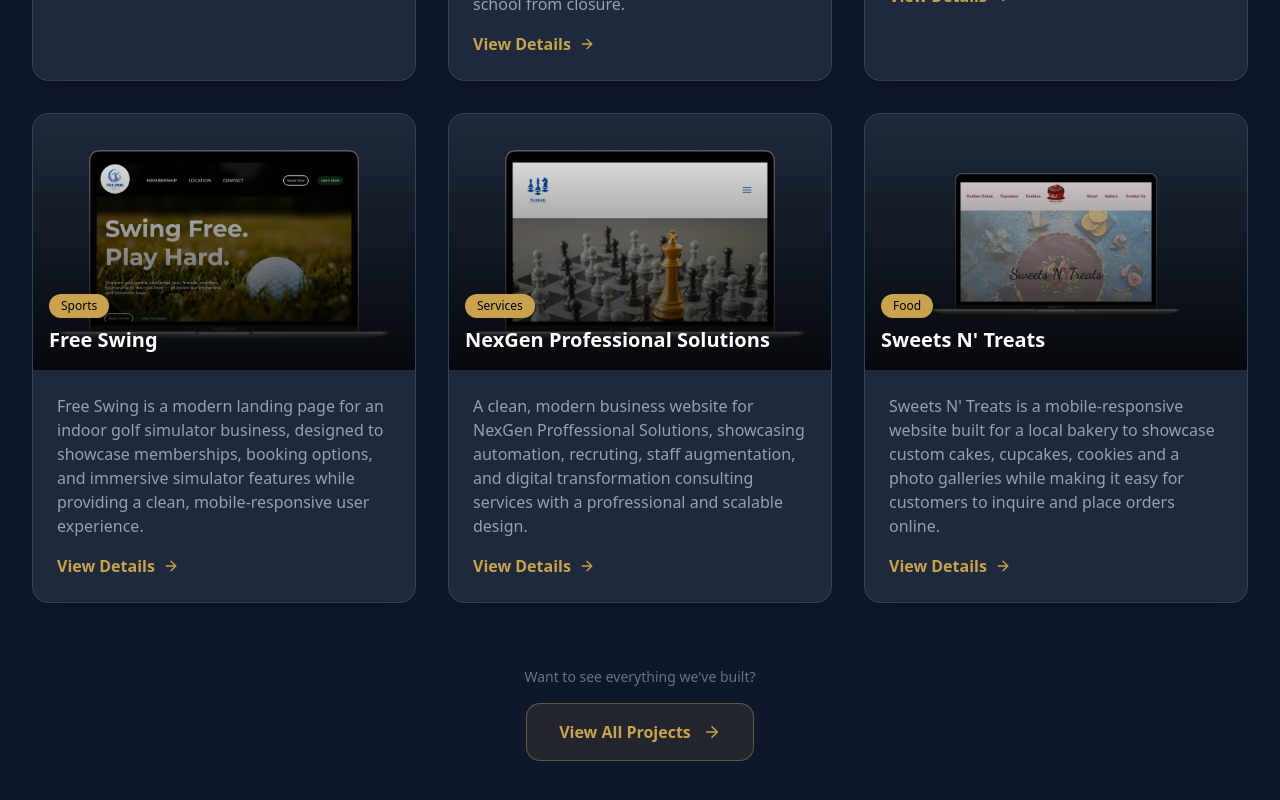
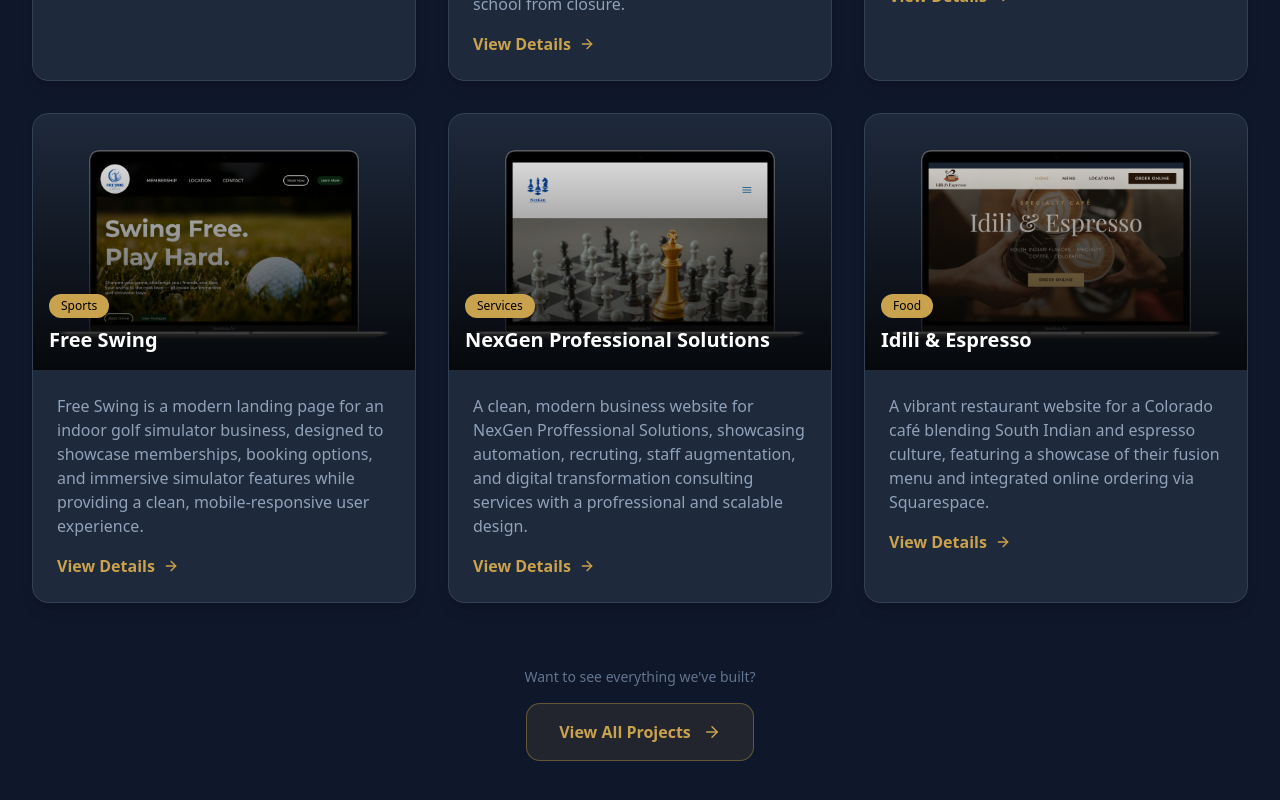
Before and after one commit to rmathew21/roboWebSolutions, a React (Vite) app: page / in a window 1280 px wide. Shown: the part 2187-2987 px from the top of the page. Built offline with nearby package versions, Linux system fonts and the light colour scheme.

Commit message:
added Idili & Espresso project

```diff
--- a/src/components/Projects.jsx
+++ b/src/components/Projects.jsx
@@ -8,6 +8,7 @@ import freeSwingMockup from "../assets/freeSwingMockup.png";
 import nexGenMockup from "../assets/nexGenMockup.png";
 import sweetTreatMockup from "../assets/sweetNTreatsMockup.png";
 import msacpaMockup from "../assets/msacpaMockup.png";
+import idiliEspressoMockup from "../assets/idiliEspressoMockup.png"
 //Mockup color in Shot.so use #1E293B
 
 export function Projects() {
@@ -156,19 +157,19 @@ export function Projects() {
     },
     {
       id: 6,
-      title: "Sweets N' Treats",
+      title: "Idili & Espresso",
       category: "Food",
-      image: sweetTreatMockup,
+      image: idiliEspressoMockup,
       description:
-        "Sweets N' Treats is a mobile-responsive website built for a local bakery to showcase custom cakes, cupcakes, cookies and a photo galleries while making it easy for customers to inquire and place orders online.",
+        "A vibrant restaurant website for a Colorado café blending South Indian and espresso culture, featuring a showcase of their fusion menu and integrated online ordering via Squarespace.",
       fullDescription:
-        "Sweets N' Treats needed a clean, modern website to showcase their baked goods while building credibility for a growing local bakery brand. I designed and developed a mobile-responsive site that highlights their product offerings, photo gallery, and contact options, making it easy for customers to browse and submit inquiries. The website focuses on strong visual storytelling with optimized dessert images, clear navigation, and simple calls to action so customers can quickly explore products and place orders. Built with performance and usability in mind, the site loads quickly on mobile devices and provides a professional online presence that helps the bakery attract new customers and grow their business.",
+        "Idili & Espresso is a Colorado-based café that brings together the warmth of South Indian comfort food and specialty espresso drinks in a uniquely inviting dining experience. The goal of this project was to build a modern, visually engaging web presence that reflects the café's personality — colorful, approachable, and rooted in cultural fusion. The site serves as both a digital storefront and a menu showcase, guiding visitors from first impression to online order with minimal friction. Online ordering is powered through Squarespace's ordering system, seamlessly linked from the site. The custom logo and favicons, designed in Canva and refined in Inkscape, give the brand a cohesive identity across all touchpoints.",
       technologies: [
-        "HTML5",
-        "Bootstrap + Custom CSS",
-        "JavaScript",
-        "Responsive Mobile-First Design",
-        "Image Optimization",
+        "React",
+        "Vite",
+        "Tailwind CSS",
+        "React Router",
+        "Inkscape+Canva",
       ],
       // results: [
       //   "45% increase in new client bookings",
@@ -176,12 +177,40 @@ export function Projects() {
       //   "Perfect accessibility score",
       // ],
       challenge:
-        "The bakery relied mainly on social media and word-of-mouth, making it difficult for customers to view their full menu, see photos of custom cakes, or easily contact them for orders. They needed a fast, affordable website that looked professional and worked well on mobile devices.",
+        "The client needed a website that could do a lot at once — communicate a distinct cultural identity, display a diverse fusion menu in an appetizing way, and funnel customers toward online ordering without requiring a full custom e-commerce build. There was also no existing brand identity to work from, meaning the visual design — including logo and favicon — had to be created from scratch to match the café's warm, cross-cultural personality.",
       solution:
-        "I created a visually appealing, mobile-responsive website that showcases their products, organizes galleries, and provides clear contact options for orders. The new site gives the bakery a professional online presence, improves customer trust, and makes it easier for customers to discover their desserts and place inquiries.",
-      liveUrl: "https://www.sweetsntreatsbakery.com/",
+        "Built with React, Vite, Tailwind CSS, and React Router DOM, the site is fast, fully responsive, and easy to navigate on any device. The menu is presented in a clean, categorized layout that highlights the café's fusion offerings without overwhelming visitors. Online ordering is handled through an embedded Squarespace integration, keeping the experience smooth while avoiding the complexity of a custom backend. The logo and favicons were designed in Canva and finalized in Inkscape, establishing a cohesive brand identity that carries through every page.",
+      liveUrl: "https://idili-espresso.vercel.app/",
       liveLabel: "Visit Live Site",
     },
+    // {
+    //   id: 6,
+    //   title: "Sweets N' Treats",
+    //   category: "Food",
+    //   image: sweetTreatMockup,
+    //   description:
+    //     "Sweets N' Treats is a mobile-responsive website built for a local bakery to showcase custom cakes, cupcakes, cookies and a photo galleries while making it easy for customers to inquire and place orders online.",
+    //   fullDescription:
+    //     "Sweets N' Treats needed a clean, modern website to showcase their baked goods while building credibility for a growing local bakery brand. I designed and developed a mobile-responsive site that highlights their product offerings, photo gallery, and contact options, making it easy for customers to browse and submit inquiries. The website focuses on strong visual storytelling with optimized dessert images, clear navigation, and simple calls to action so customers can quickly explore products and place orders. Built with performance and usability in mind, the site loads quickly on mobile devices and provides a professional online presence that helps the bakery attract new customers and grow their business.",
+    //   technologies: [
+    //     "HTML5",
+    //     "Bootstrap + Custom CSS",
+    //     "JavaScript",
+    //     "Responsive Mobile-First Design",
+    //     "Image Optimization",
+    //   ],
+      // results: [
+      //   "45% increase in new client bookings",
+      //   "Gift card sales up 120%",
+      //   "Perfect accessibility score",
+      // ],
+    //   challenge:
+    //     "The bakery relied mainly on social media and word-of-mouth, making it difficult for customers to view their full menu, see photos of custom cakes, or easily contact them for orders. They needed a fast, affordable website that looked professional and worked well on mobile devices.",
+    //   solution:
+    //     "I created a visually appealing, mobile-responsive website that showcases their products, organizes galleries, and provides clear contact options for orders. The new site gives the bakery a professional online presence, improves customer trust, and makes it easier for customers to discover their desserts and place inquiries.",
+    //   liveUrl: "https://www.sweetsntreatsbakery.com/",
+    //   liveLabel: "Visit Live Site",
+    // },
   ];
 
   return (
--- a/src/pages/AllProjects.jsx
+++ b/src/pages/AllProjects.jsx
@@ -9,6 +9,7 @@ import nexGenMockup from "../assets/nexGenMockup.png";
 import sweetTreatMockup from "../assets/sweetNTreatsMockup.png";
 import msacpaMockup from "../assets/msacpaMockup.png";
 import palmIndiaMockup from "../assets/palmIndiaMockup.png";
+import idiliEspressoMockup from '../assets/idiliEspressoMockup.png';
 
 const ALL_PROJECTS = [
   {
@@ -152,19 +153,19 @@ const ALL_PROJECTS = [
   },
   {
     id: 6,
-    title: "Sweets N' Treats",
+    title: "Idili & Espresso",
     category: "Food",
-    image: sweetTreatMockup,
+    image: idiliEspressoMockup,
     description:
-      "Sweets N' Treats is a mobile-responsive website built for a local bakery to showcase custom cakes, cupcakes, cookies and a photo galleries while making it easy for customers to inquire and place orders online.",
+      "A vibrant restaurant website for a Colorado café blending South Indian and espresso culture, featuring a showcase of their fusion menu and integrated online ordering via Squarespace.",
     fullDescription:
-      "Sweets N' Treats needed a clean, modern website to showcase their baked goods while building credibility for a growing local bakery brand. I designed and developed a mobile-responsive site that highlights their product offerings, photo gallery, and contact options, making it easy for customers to browse and submit inquiries. The website focuses on strong visual storytelling with optimized dessert images, clear navigation, and simple calls to action so customers can quickly explore products and place orders. Built with performance and usability in mind, the site loads quickly on mobile devices and provides a professional online presence that helps the bakery attract new customers and grow their business.",
+      "Idili & Espresso is a Colorado-based café that brings together the warmth of South Indian comfort food and specialty espresso drinks in a uniquely inviting dining experience. The goal of this project was to build a modern, visually engaging web presence that reflects the café's personality — colorful, approachable, and rooted in cultural fusion. The site serves as both a digital storefront and a menu showcase, guiding visitors from first impression to online order with minimal friction. Online ordering is powered through Squarespace's ordering system, seamlessly linked from the site. The custom logo and favicons, designed in Canva and refined in Inkscape, give the brand a cohesive identity across all touchpoints.",
     technologies: [
-      "HTML5",
-      "Bootstrap + Custom CSS",
-      "JavaScript",
-      "Responsive Mobile-First Design",
-      "Image Optimization",
+      "React",
+      "Vite",
+      "Tailwind CSS",
+      "React Router",
+      "Inkscape+Canva",
     ],
     // results: [
     //   "45% increase in new client bookings",
@@ -172,10 +173,10 @@ const ALL_PROJECTS = [
     //   "Perfect accessibility score",
     // ],
     challenge:
-      "The bakery relied mainly on social media and word-of-mouth, making it difficult for customers to view their full menu, see photos of custom cakes, or easily contact them for orders. They needed a fast, affordable website that looked professional and worked well on mobile devices.",
+      "The client needed a website that could do a lot at once — communicate a distinct cultural identity, display a diverse fusion menu in an appetizing way, and funnel customers toward online ordering without requiring a full custom e-commerce build. There was also no existing brand identity to work from, meaning the visual design — including logo and favicon — had to be created from scratch to match the café's warm, cross-cultural personality.",
     solution:
-      "I created a visually appealing, mobile-responsive website that showcases their products, organizes galleries, and provides clear contact options for orders. The new site gives the bakery a professional online presence, improves customer trust, and makes it easier for customers to discover their desserts and place inquiries.",
-    liveUrl: "https://www.sweetsntreatsbakery.com/",
+      "Built with React, Vite, Tailwind CSS, and React Router DOM, the site is fast, fully responsive, and easy to navigate on any device. The menu is presented in a clean, categorized layout that highlights the café's fusion offerings without overwhelming visitors. Online ordering is handled through an embedded Squarespace integration, keeping the experience smooth while avoiding the complexity of a custom backend. The logo and favicons were designed in Canva and finalized in Inkscape, establishing a cohesive brand identity that carries through every page.",
+    liveUrl: "https://idili-espresso.vercel.app/",
     liveLabel: "Visit Live Site",
   },
   {
@@ -204,6 +205,34 @@ const ALL_PROJECTS = [
     solution:
       "I rebuilt the site from scratch using HTML, Bootstrap, and custom CSS, creating a responsive multi-page layout that works cleanly on all screen sizes. I worked with the client to source and organize their food and ambiance photography, then optimized all images for the web to keep load times fast. The result is a professional, mobile-friendly site the client can confidently share with customers, complete with their menu, contact info, social links, and Google/Yelp review integrations.",
     liveUrl: "https://restaurant-palm-india.vercel.app/",
+    liveLabel: "Visit Live Site",
+  },
+  {
+    id: 8,
+    title: "Sweets N' Treats",
+    category: "Food",
+    image: sweetTreatMockup,
+    description:
+      "Sweets N' Treats is a mobile-responsive website built for a local bakery to showcase custom cakes, cupcakes, cookies and a photo galleries while making it easy for customers to inquire and place orders online.",
+    fullDescription:
+      "Sweets N' Treats needed a clean, modern website to showcase their baked goods while building credibility for a growing local bakery brand. I designed and developed a mobile-responsive site that highlights their product offerings, photo gallery, and contact options, making it easy for customers to browse and submit inquiries. The website focuses on strong visual storytelling with optimized dessert images, clear navigation, and simple calls to action so customers can quickly explore products and place orders. Built with performance and usability in mind, the site loads quickly on mobile devices and provides a professional online presence that helps the bakery attract new customers and grow their business.",
+    technologies: [
+      "HTML5",
+      "Bootstrap + Custom CSS",
+      "JavaScript",
+      "Responsive Mobile-First Design",
+      "Image Optimization",
+    ],
+    // results: [
+    //   "45% increase in new client bookings",
+    //   "Gift card sales up 120%",
+    //   "Perfect accessibility score",
+    // ],
+    challenge:
+      "The bakery relied mainly on social media and word-of-mouth, making it difficult for customers to view their full menu, see photos of custom cakes, or easily contact them for orders. They needed a fast, affordable website that looked professional and worked well on mobile devices.",
+    solution:
+      "I created a visually appealing, mobile-responsive website that showcases their products, organizes galleries, and provides clear contact options for orders. The new site gives the bakery a professional online presence, improves customer trust, and makes it easier for customers to discover their desserts and place inquiries.",
+    liveUrl: "https://www.sweetsntreatsbakery.com/",
     liveLabel: "Visit Live Site",
   },
 ];
```
Also changed, not shown: src/assets/idiliEspressoMockup.png (added).
